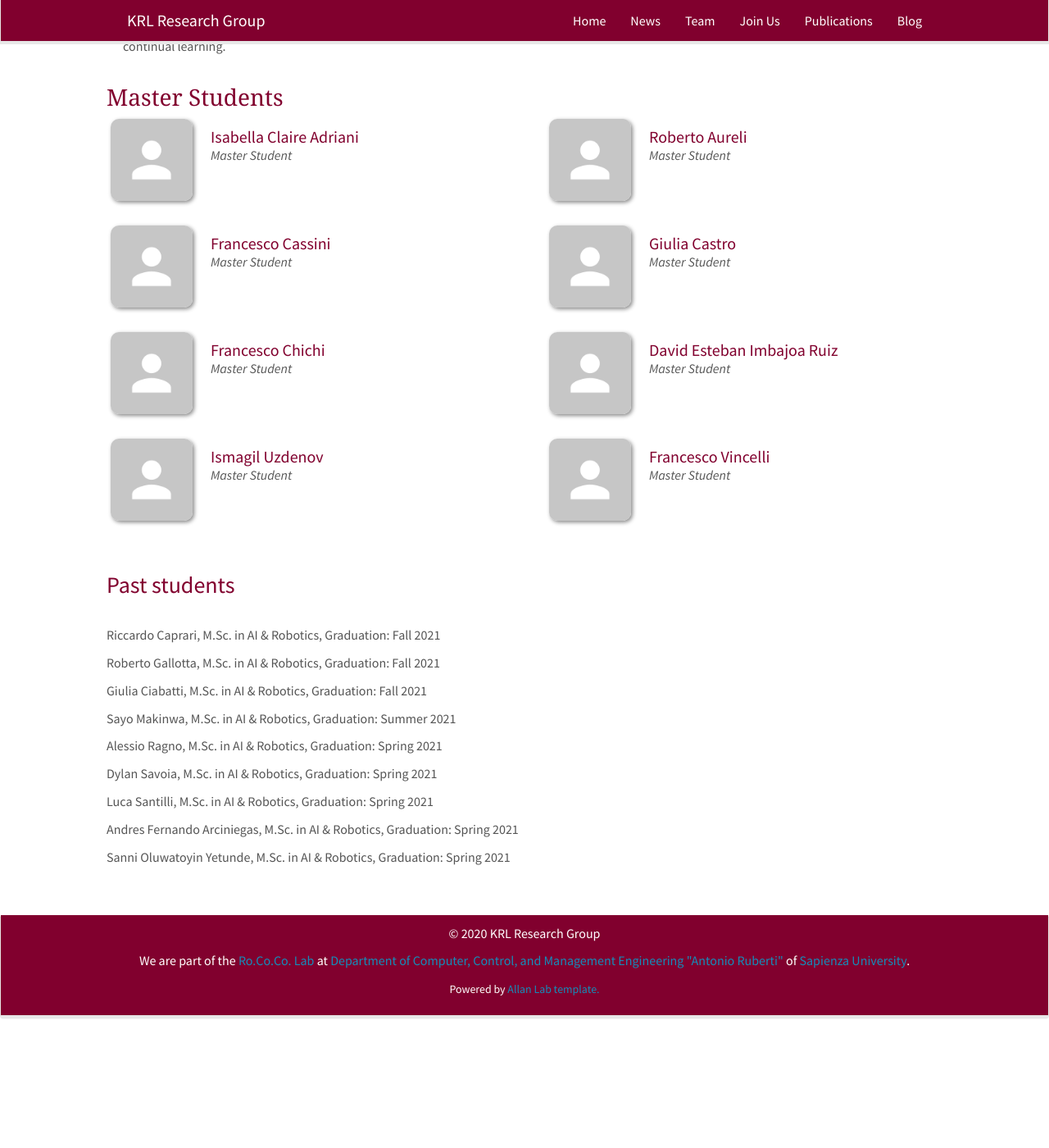
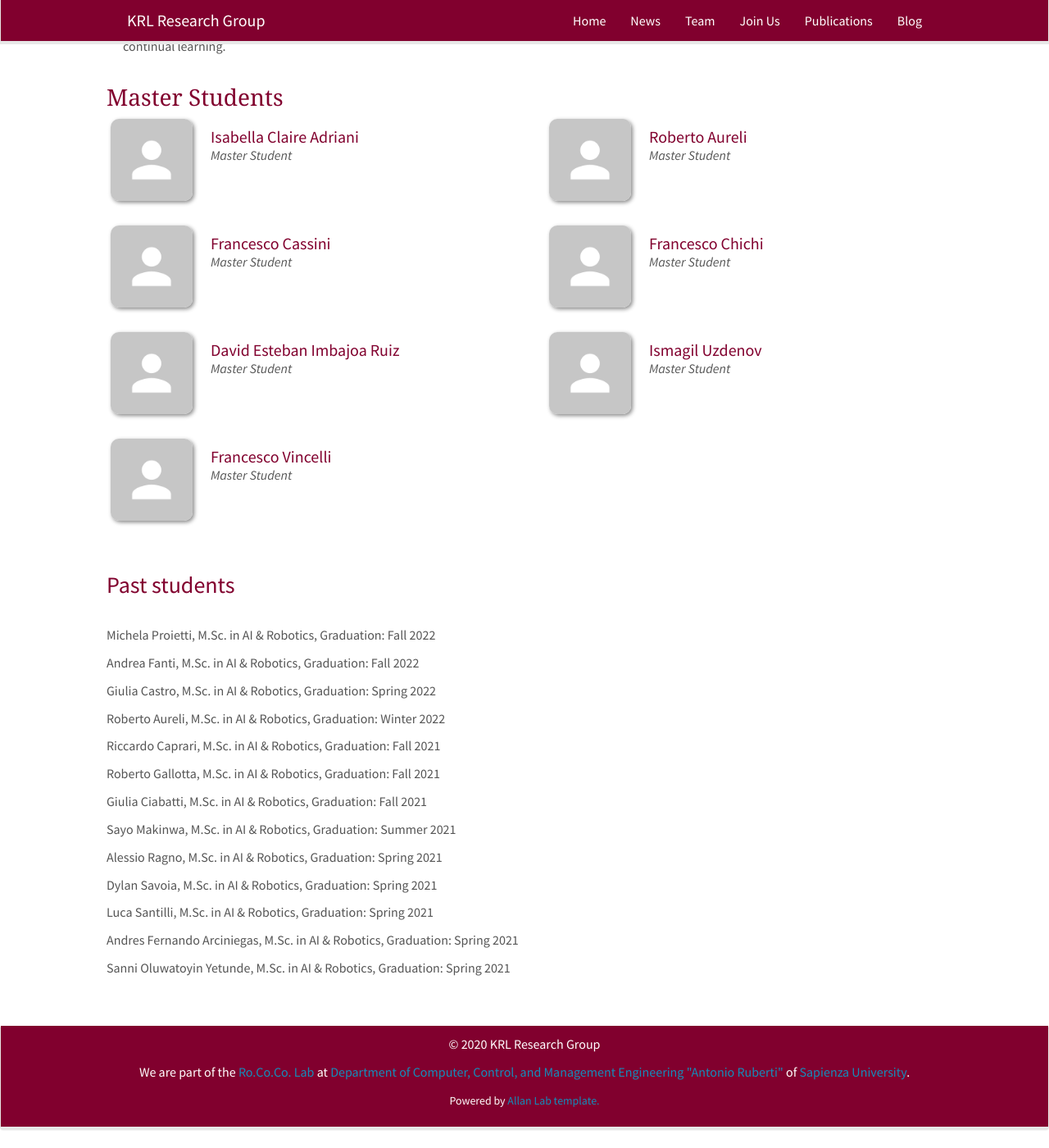
Before and after one commit to KRLGroup/krlgroup.github.io, a Jekyll site: the page built from _pages/team.md, in a window 1280 px wide and 1400 px high, scrolled down 1727 px. Shown: the whole window at 82% size. Built offline with Jekyll 4.4.1, drawn with Linux system fonts in a browser that asks for light colours; nearby versions of some CDN libraries; before the commit the page ends 2991 px from its top, so only the background shows below that.

Commit message:
updates msc students and alumni 2022

```diff
--- a/_data/alumni_msc.yml
+++ b/_data/alumni_msc.yml
@@ -1,3 +1,7 @@
+- name: "Michela Proietti, M.Sc. in AI & Robotics, Graduation: Fall 2022"
+- name: "Andrea Fanti, M.Sc. in AI & Robotics, Graduation: Fall 2022"
+- name: "Giulia Castro, M.Sc. in AI & Robotics, Graduation: Spring 2022"
+- name: "Roberto Aureli, M.Sc. in AI & Robotics, Graduation: Winter 2022"
 - name: "Riccardo Caprari, M.Sc. in AI & Robotics, Graduation: Fall 2021"
 - name: "Roberto Gallotta, M.Sc. in AI & Robotics, Graduation: Fall 2021"
 - name: "Giulia Ciabatti, M.Sc. in AI & Robotics, Graduation: Fall 2021"
```
Also changed, not shown: _data/msc.yml (+0 -10 lines).
